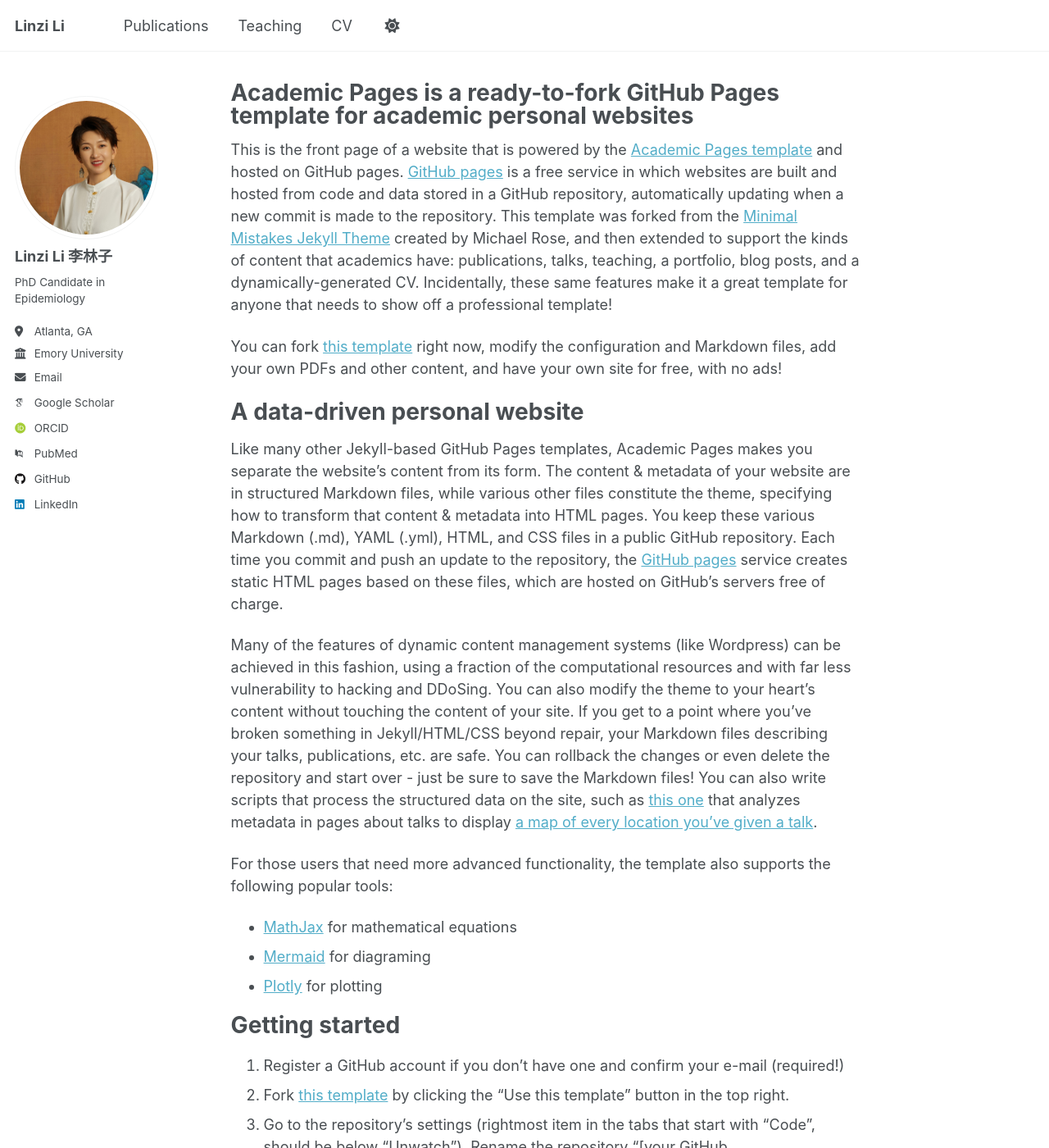
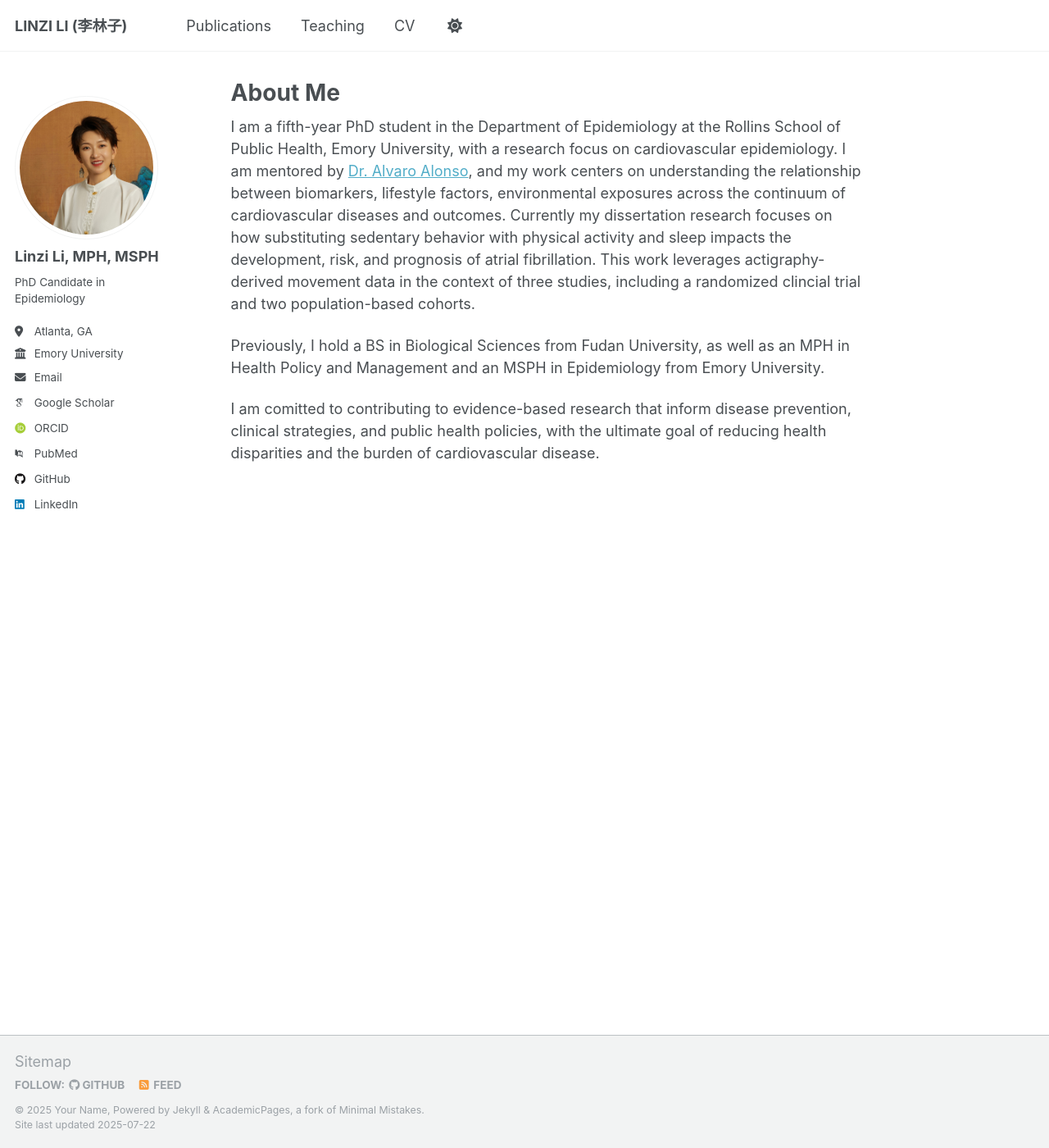
Before and after one commit to linzzzil/linzili.github.io, a Jekyll site: the page built from _pages/about.md, in a window 1280 px wide and 1400 px high. Shown: the whole window at 82% size. Built offline with Jekyll 4.4.1, drawn with Linux system fonts in a browser that asks for light colours; some web fonts are replaced; a script that is not in the unit is left out; some of the changed text lies outside the part shown.

Commit message:
Update about me

```diff
--- a/_config.yml
+++ b/_config.yml
@@ -9,7 +9,7 @@
 # Basic Site Settings
 locale                   : "en-US"
 site_theme               : "default"
-title                    : "Linzi Li"
+title                    : "LINZI LI \n(李林子)\n"
 title_separator          : "-"
 name                     : &name "Your Name"
 description              : &description "personal description"
@@ -23,7 +23,7 @@ repository               : "linzzzil/linzili.github.io"
 author:
   # Biographic information
   avatar           : "profile.jpg"
-  name             : "Linzi Li\n李林子\n"
+  name             : "Linzi Li, MPH, MSPH"
   pronouns         : # example: "she/her"
   bio              : "PhD Candidate in Epidemiology"
   location         : "Atlanta, GA"
--- a/_pages/about.md
+++ b/_pages/about.md
@@ -1,12 +1,18 @@
 ---
 permalink: /
-title: "Academic Pages is a ready-to-fork GitHub Pages template for academic personal websites"
+title: "About Me"
 author_profile: true
 redirect_from:
   - /about/
   - /about.html
 ---
+I am a fifth-year PhD student in the Department of Epidemiology at the Rollins School of Public Health, Emory University, with a research focus on cardiovascular epidemiology. I am mentored by [Dr. Alvaro Alonso](https://sph.emory.edu/profile/faculty/alvaro-alonso), and my work centers on understanding the relationship between biomarkers, lifestyle factors, environmental exposures across the continuum of cardiovascular diseases and outcomes. Currently my dissertation research focuses on how substituting sedentary behavior with physical activity and sleep impacts the development, risk, and prognosis of atrial fibrillation. This work leverages actigraphy-derived movement data in the context of three studies, including a randomized clincial trial and two population-based cohorts.
 
+Previously, I hold a BS in Biological Sciences from Fudan University, as well as an MPH in Health Policy and Management and an MSPH in Epidemiology from Emory University.
+
+I am comitted to contributing to evidence-based research that inform disease prevention, clinical strategies, and public health policies, with the ultimate goal of reducing health disparities and the burden of cardiovascular disease.
+
+<!--
 This is the front page of a website that is powered by the [Academic Pages template](https://github.com/academicpages/academicpages.github.io) and hosted on GitHub pages. [GitHub pages](https://pages.github.com) is a free service in which websites are built and hosted from code and data stored in a GitHub repository, automatically updating when a new commit is made to the repository. This template was forked from the [Minimal Mistakes Jekyll Theme](https://mmistakes.github.io/minimal-mistakes/) created by Michael Rose, and then extended to support the kinds of content that academics have: publications, talks, teaching, a portfolio, blog posts, and a dynamically-generated CV. Incidentally, these same features make it a great template for anyone that needs to show off a professional template!
 
  You can fork [this template](https://github.com/academicpages/academicpages.github.io) right now, modify the configuration and Markdown files, add your own PDFs and other content, and have your own site for free, with no ads!
@@ -54,3 +60,4 @@ Example: editing a Markdown file for a talk
 For more info
 ------
 More info about configuring Academic Pages can be found in [the guide](https://academicpages.github.io/markdown/), the [growing wiki](https://github.com/academicpages/academicpages.github.io/wiki), and you can always [ask a question on GitHub](https://github.com/academicpages/academicpages.github.io/discussions). The [guides for the Minimal Mistakes theme](https://mmistakes.github.io/minimal-mistakes/docs/configuration/) (which this theme was forked from) might also be helpful.
+-->
```
Also changed, not shown: README.md (+3 -2 lines), 1 other file.
